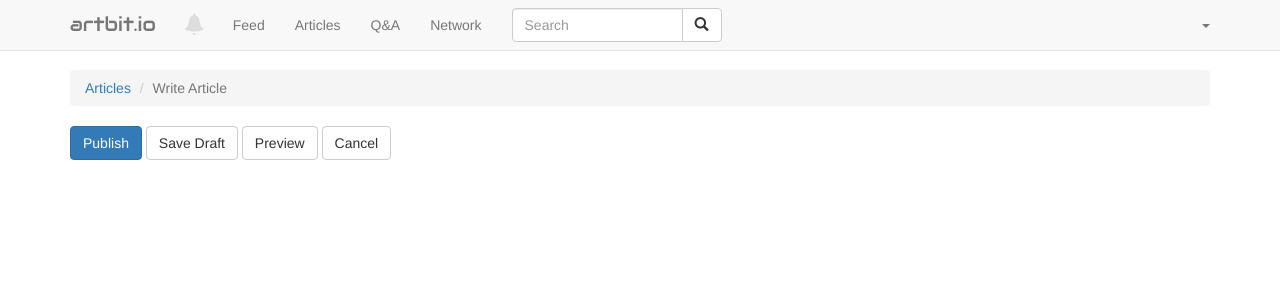
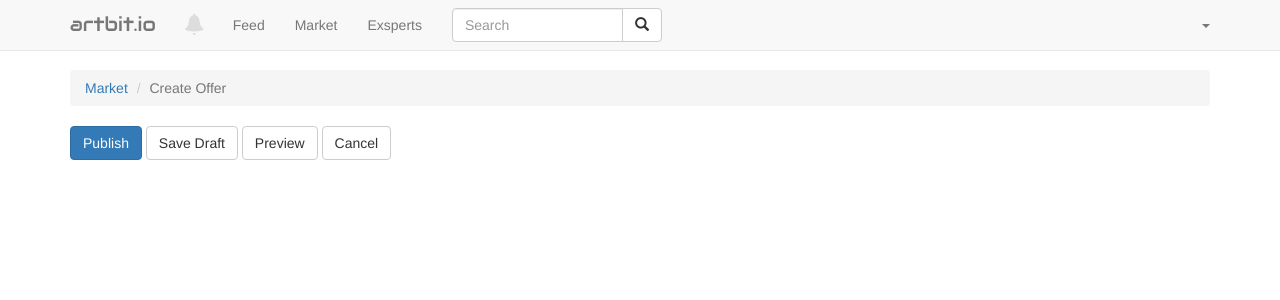
Before and after one commit to omni43/artbit, a Django app: template bootcamp/articles/templates/articles/write.html in a window 1280 px wide. Shown: the top 300 px of the page. Run offline with Django 3.2, Linux system fonts and the light colour scheme; the template is opened without the code that fills it, so the values that code supplies are empty; some libraries are stand-ins or nearby versions.

Commit message:
fix some changes

```diff
--- a/bootcamp/articles/forms.py
+++ b/bootcamp/articles/forms.py
@@ -11,6 +11,8 @@ class ArticleForm(forms.ModelForm):
     content = forms.CharField(
         widget=forms.Textarea(attrs={'class': 'form-control'}),
         max_length=4000)
+    cost = forms.DecimalField(
+        widget=forms.NumberInput(), max_digits=12, decimal_places=4)
     tags = forms.CharField(
         widget=forms.TextInput(attrs={'class': 'form-control'}),
         max_length=255, required=False,
@@ -18,4 +20,4 @@ class ArticleForm(forms.ModelForm):
 
     class Meta:
         model = Article
-        fields = ['title', 'content', 'tags', 'status']
+        fields = ['title', 'content', 'cost', 'tags', 'status']
--- a/bootcamp/articles/models.py
+++ b/bootcamp/articles/models.py
@@ -29,6 +29,7 @@ class Article(models.Model):
     update_date = models.DateTimeField(blank=True, null=True)
     update_user = models.ForeignKey(User, null=True, blank=True,
                                     related_name="+")
+    cost = models.DecimalField(max_digits=12, decimal_places=4)
 
     class Meta:
         verbose_name = _("Article")
--- a/bootcamp/articles/templates/articles/article.html
+++ b/bootcamp/articles/templates/articles/article.html
@@ -11,8 +11,8 @@
 
 {% block main %}
   <ol class="breadcrumb">
-    <li><a href="{% url 'articles' %}">{% trans 'Articles' %}</a></li>
-    <li class="active">{% trans 'Article' %}</li>
+    <li><a href="{% url 'articles' %}">{% trans 'Market' %}</a></li>
+    <li class="active">{% trans 'Market' %}</li>
   </ol>
   {% include 'articles/partial_article.html' with article=article %}
   {% include 'articles/partial_article_comments.html' with article=article %}
--- a/bootcamp/articles/templates/articles/edit.html
+++ b/bootcamp/articles/templates/articles/edit.html
@@ -8,7 +8,7 @@
 
 {% block main %}
   <ol class="breadcrumb">
-    <li><a href="{% url 'articles' %}">{% trans 'Articles' %}</a></li>
+    <li><a href="{% url 'articles' %}">{% trans 'Market' %}</a></li>
     <li><a href="{% url 'drafts' %}">{% trans 'Drafts' %}</a></li>
     <li class="active">{% trans 'Edit' %}</li>
   </ol>
--- a/bootcamp/articles/templates/articles/partial_article.html
+++ b/bootcamp/articles/templates/articles/partial_article.html
@@ -10,8 +10,8 @@
       <a href="{% url 'profile' article.create_user.username %}">{{ article.create_user.profile.get_screen_name }}</a>
     </span>
     <span class="comments">
-      <span class="glyphicon glyphicon-comment"></span>
-      {{ article.get_comments.count }} Comments
+      <span class="glyphicon glyphicon-bitcoin"></span>
+      {{ article.cost }}
     </span>
   </div>
   <div class="content">
--- a/bootcamp/articles/templates/articles/write.html
+++ b/bootcamp/articles/templates/articles/write.html
@@ -8,8 +8,8 @@
 
 {% block main %}
   <ol class="breadcrumb">
-    <li><a href="{% url 'articles' %}">{% trans 'Articles' %}</a></li>
-    <li class="active">{% trans 'Write Article' %}</li>
+    <li><a href="{% url 'articles' %}">{% trans 'Market' %}</a></li>
+    <li class="active">{% trans 'Create Offer' %}</li>
   </ol>
   <form action="{% url 'write' %}" method="post" role="form">
     {% csrf_token %}
@@ -42,7 +42,7 @@
       <div class="modal-content">
         <div class="modal-header">
           <button type="button" class="close" data-dismiss="modal" aria-hidden="true">&times;</button>
-          <h4 class="modal-title">Article Preview</h4>
+          <h4 class="modal-title">Offer Preview</h4>
         </div>
         <div class="modal-body"></div>
         <div class="modal-footer">
--- a/bootcamp/articles/views.py
+++ b/bootcamp/articles/views.py
@@ -8,9 +8,12 @@ import markdown
 from bootcamp.articles.forms import ArticleForm
 from bootcamp.articles.models import Article, ArticleComment, Tag
 from bootcamp.decorators import ajax_required
+from bootcamp.authentication.models import Profile
 
 
 def _articles(request, articles):
+    user = request.user
+    is_master = Profile.objects.get(user=user).is_master
     paginator = Paginator(articles, 10)
     page = request.GET.get('page')
     try:
@@ -21,6 +24,7 @@ def _articles(request, articles):
         articles = paginator.page(paginator.num_pages)
     popular_tags = Tag.get_popular_tags()
     return render(request, 'articles/articles.html', {
+        'is_master': is_master,
         'articles': articles,
         'popular_tags': popular_tags
     })
@@ -56,6 +60,7 @@ def write(request):
             article = Article()
             article.create_user = request.user
             article.title = form.cleaned_data.get('title')
+            article.cost = form.cleaned_data.get('cost')
             article.content = form.cleaned_data.get('content')
             status = form.cleaned_data.get('status')
             if status in [Article.PUBLISHED, Article.DRAFT]:
--- a/bootcamp/authentication/models.py
+++ b/bootcamp/authentication/models.py
@@ -20,6 +20,7 @@ class Profile(models.Model):
     url = models.CharField(max_length=50, null=True, blank=True)
     job_title = models.CharField(max_length=50, null=True, blank=True)
     wallet = models.CharField(max_length=50, null=True, blank=True)
+    is_master = models.BooleanField(default=False)
 
     class Meta:
         db_table = 'auth_profile'
--- a/bootcamp/core/views.py
+++ b/bootcamp/core/views.py
@@ -11,6 +11,7 @@ from django.shortcuts import get_object_or_404, redirect, render
 from bootcamp.core.forms import ChangePasswordForm, ProfileForm
 from bootcamp.feeds.models import Feed
 from bootcamp.feeds.views import FEEDS_NUM_PAGES, feeds
+from bootcamp.articles.models import Article
 from PIL import Image
 
 
@@ -23,7 +24,7 @@ def home(request):
 
 @login_required
 def network(request):
-    users_list = User.objects.filter(is_active=True).order_by('username')
+    users_list = User.objects.filter(is_active=True, profile__is_master=True).order_by('username')
     paginator = Paginator(users_list, 100)
     page = request.GET.get('page')
     try:
@@ -39,6 +40,7 @@ def network(request):
 def profile(request, username):
     page_user = get_object_or_404(User, username=username)
     all_feeds = Feed.get_feeds().filter(user=page_user)
+    # all_feeds = Article.objects.filter(create_user=page_user)
     paginator = Paginator(all_feeds, FEEDS_NUM_PAGES)
     feeds = paginator.page(1)
     from_feed = -1
@@ -46,7 +48,7 @@ def profile(request, username):
         from_feed = feeds[0].id
     return render(request, 'core/profile.html', {
         'page_user': page_user,
-        'feeds': feeds,
+        'feeds': all_feeds,
         'from_feed': from_feed,
         'page': 1
         })
--- a/bootcamp/static/css/bootcamp.css
+++ b/bootcamp/static/css/bootcamp.css
@@ -74,3 +74,13 @@ main .container {
 .markdown {
   margin-bottom: .8em;
 }
+
+.articles .content img {
+  max-width: 500px;
+  max-height: 300px;
+}
+
+article .content img {
+  max-width: 1000px;
+  max-height: 600px;
+}
--- a/bootcamp/templates/base.html
+++ b/bootcamp/templates/base.html
@@ -39,9 +39,9 @@
                   </a>
                 </li>
                 <li><a href="{% url 'feeds' %}">{% trans 'Feed' %}</a></li>
-                <li><a href="{% url 'articles' %}">{% trans 'Articles' %}</a></li>
-                <li><a href="{% url 'questions' %}">{% trans 'Q&A' %}</a></li>
-                <li><a href="{% url 'network' %}">{% trans 'Network' %}</a></li>
+                <li><a href="{% url 'articles' %}">{% trans 'Market' %}</a></li>
+                <!--<li><a href="{% url 'questions' %}">{% trans 'Q&A' %}</a></li>-->
+                <li><a href="{% url 'network' %}">{% trans 'Exsperts' %}</a></li>
               </ul>
               {% if not hide_search %}
                 <form class="navbar-form navbar-left" role="search" action="{% url 'search' %}">
--- a/bootcamp/urls.py
+++ b/bootcamp/urls.py
@@ -2,14 +2,18 @@ from django.conf import settings
 from django.conf.urls import include, url
 from django.conf.urls.static import static
 from django.contrib.auth import views as auth_views
+from django.contrib import admin
 
 from bootcamp.activities import views as activities_views
 from bootcamp.authentication import views as bootcamp_auth_views
 from bootcamp.core import views as core_views
 from bootcamp.search import views as search_views
+from bootcamp.articles import views as articles_view
 
 urlpatterns = [
-    url(r'^$', core_views.home, name='home'),
+    url(r'^admin/', admin.site.urls),
+    # url(r'^$', core_views.home, name='home'),
+    url(r'^$', articles_view.articles, name='home'),
     url(r'^login', auth_views.login, {'template_name': 'core/cover.html'},
         name='login'),
     url(r'^logout', auth_views.logout, {'next_page': '/'}, name='logout'),
```
Also changed, not shown: bootcamp/articles/templates/articles/articles.html (+9 -7 lines), bootcamp/settings.py (+14 -12 lines), .travis.yml, 1 other file.
